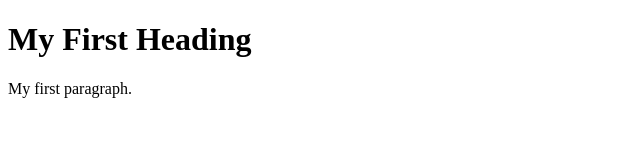
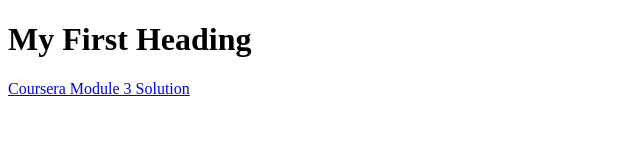
Before and after one commit to jiiometrii/jiiometrii.github.io, a plain HTML site: page index.html in a window 1280 px wide. Shown: the whole page, without its empty margins (0-640 px from the left). Drawn offline with Linux system fonts and the light colour scheme.

Commit message:
-m "added link to coursera module 3 assignment"

```diff
--- a/index.html
+++ b/index.html
@@ -6,7 +6,7 @@
 <body>
 
 <h1>My First Heading</h1>
-<p>My first paragraph.</p>
+<a href="coursera_mod3_solution/index.html">Coursera Module 3 Solution</a>
 
 </body>
 </html>
```
